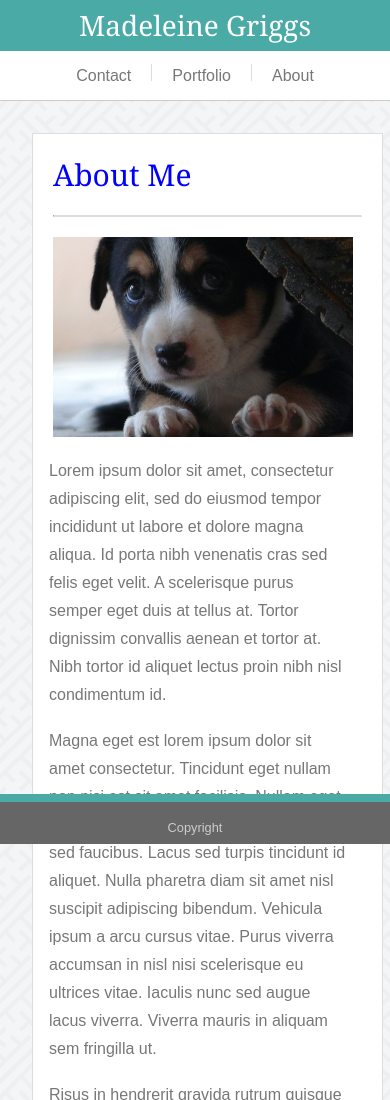
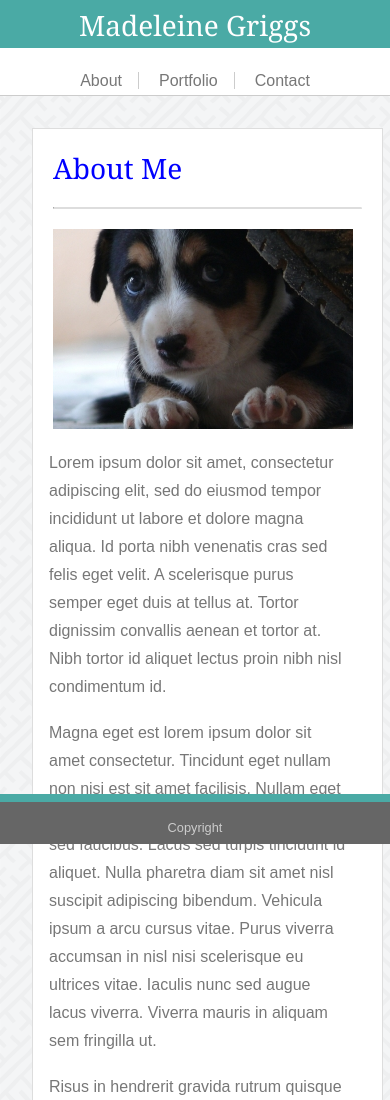
Before and after one commit to MadeleineGriggs/Responsive-Portfolio, a plain HTML site: page index.html in a window 390 px wide. Shown: the top 1100 px of the page. Drawn offline with Linux system fonts and the light colour scheme.

Commit message:
reformatted structure of nav html to allow for centering of nav at 640 media breakpoint.

```diff
--- a/assets/css/style.css
+++ b/assets/css/style.css
@@ -39,29 +39,27 @@ nav {
     margin: auto;
 }
 
+.float-wrapper {
+    float: right;
+    margin-top: 1.5em;
+}
+
 nav a {
     font-family: 'Arial', 'Helvetica Neue', Helvetica, sans-serif;
     color: var(--regular-font-color);
-    float: right;
-    padding: 30px;
+    padding: 0em 1em 0em 1em;
     text-decoration: none;
+    border-right: solid 1px var(--main-header-border);
+}
+
+nav a:last-child {
+    border-right: none;
 }
 
 nav a:hover {
     transition: 1s;
     text-decoration: underline var(--teal-color);
     color: var(--teal-color);
-}
-
-.nav-wrapper hr {
-    width: 1px;
-    height: 20px;
-    display: inline;
-    float: right;
-    margin-top: 30px;
-    color: var(--content-border);
-    background-color: var(--content-border);
-    border: 0;
 }
 
 .main-content-wrapper {
@@ -275,35 +273,23 @@ input[type=submit]:hover {
         margin: auto;
     }
 
+    .float-wrapper {
+        float: right;
+        margin-top: 1.5rem;
+    }
+
     nav {
-        height: 8vh;
+        height: 4rem;
      }
 
     h1 {
         font-size: 2rem;
-        height: 8vh;
+        height: 4rem;
         padding: 0.5rem 1rem 0.5rem 1rem;
         margin: auto;
         display: inline;
         clear: both;
         margin-left: 2rem;
-    }
-
-    nav a {
-        float: right;
-        margin-left: 1rem;
-        margin-right: 1rem;
-        padding: 0px;
-        text-decoration: none;
-        line-height: 8vh;
-    }
-
-    .nav-wrapper hr {
-        width: 1px;
-        height: 2vh;
-        margin-top: 3vh;
-        display: inline;
-        float: right;
     }
 
     p {
@@ -411,49 +397,54 @@ input[type=submit]:hover {
 
 @media only screen and (max-width: 640px) {
 
+    /*----Styling which applies to all pages----*/
+
     h2{
         color: blue;
+        font-size: 1.75rem;
     }
 
     h1 {
         font-size: 1.75rem;
-        height: 6vh;
+        height: 3rem;
         width: 100%;
         text-align: center;
         padding: 0.4rem 1rem 0.5rem 1rem;
         margin: 0em;
+        margin-bottom: 0.5rem;
         display: block;
         clear: both;
     }
 
     nav {
-        height: 12vh;
+        height: 6rem;
      }
 
      .nav-wrapper {
         width: 100%;
-        margin: auto;
-        display: block;
         text-align: center;
     }
 
+    .float-wrapper {
+        float: none;
+        text-align: center;
+        margin-top: 0em;
+    }
+
      nav a {
-        float: none;
-        margin: auto;
+        margin: 0 auto;
         padding: 0px;
         padding-left: 1rem;
         padding-right: 1rem;
-        display: inline-block;
         text-decoration: none;
         line-height: 6vh;
     }
 
-    .nav-wrapper hr {
-        width: 1px;
-        height: 2vh;
-        margin: auto;
-        display: inline-block;
-        float: none;
+    .nav-inner-border {
+        margin: 0 auto;
+        margin-top: 2vh;
     }
 
+
+
 }
--- a/index.html
+++ b/index.html
@@ -12,11 +12,11 @@
     <nav>
         <div class="nav-wrapper clearfix">
             <h1>Madeleine Griggs</h1>
-            <a href="contact.html">Contact</a>
-            <hr>
-            <a href="portfolio.html">Portfolio</a>
-            <hr>
-            <a href="index.html">About</a>
+            <div class="float-wrapper">
+                <a href="index.html">About</a>
+                <a href="portfolio.html">Portfolio</a>
+                <a href="contact.html">Contact</a>
+            </div>
         </div>
     </nav>
 
```
Also changed, not shown: contact.html (+5 -5 lines), portfolio.html (+5 -5 lines).
